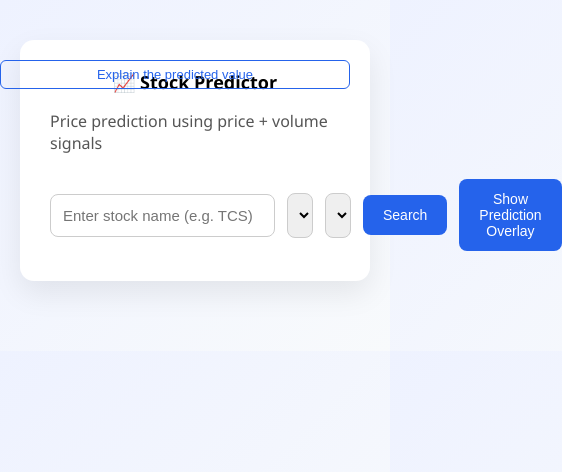
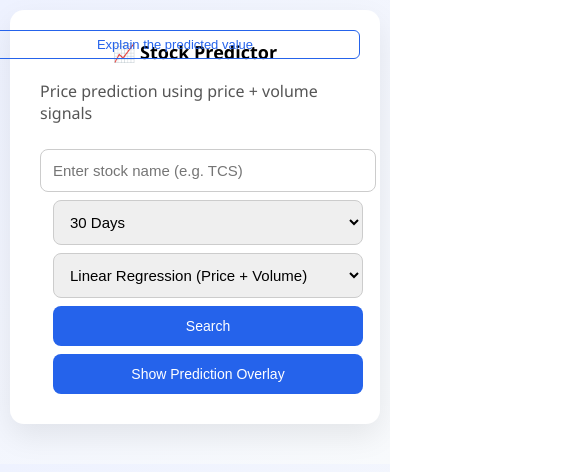
Before and after one commit to Lohithbn12/stock-predictor, a React (Create React App) app in the folder client/: page / in a window 390 px wide. Shown: the top 472 px of the page, 562 px wide, since content can reach past the window. Built offline with nearby package versions, Linux system fonts and the light colour scheme.

Commit message:
Mobile UI Changes

```diff
--- a/client/src/App.css
+++ b/client/src/App.css
@@ -76,9 +76,9 @@ h1 {
 }
 
 .stats {
-  display: grid;
+  display: flex;
   grid-template-columns: repeat(3, 1fr);
-  gap: 20px;
+  gap: 10px;
   margin-bottom: 25px;
 }
 
@@ -232,3 +232,68 @@ h1 {
   border-radius: 6px;
   cursor: pointer;
 }
+
+
+/* ===== MOBILE RESPONSIVE ===== */
+
+.page {
+  padding: 10px;
+}
+
+/* Stack search inputs on mobile */
+.search-row {
+  display: flex;
+  gap: 8px;
+  flex-wrap: wrap;
+}
+
+.search-row input,
+.search-row select,
+.search-row button {
+  min-width: 120px;
+  flex: 1;
+}
+
+/* Mobile: full width stack */
+@media (max-width: 768px) {
+  .search-row {
+    flex-direction: column;
+  }
+
+  .search-row input,
+  .search-row select,
+  .search-row button {
+    width: 100%;
+  }
+
+  .stats {
+    flex-direction: column;
+  }
+
+  .stat-box {
+    width: 100%;
+  }
+
+  .chart-container {
+    height: 300px !important;
+  }
+
+  .modal {
+    width: 95%;
+  }
+}
+
+/* Table scroll fix */
+.table-container {
+  overflow-x: auto;
+}
+
+/* Better buttons on mobile */
+button {
+  padding: 10px;
+}
+
+/* Result card padding */
+.result-card {
+  padding: 10px;
+}
--- a/client/src/HourlyPriceChart.jsx
+++ b/client/src/HourlyPriceChart.jsx
@@ -82,10 +82,11 @@ function HourlyPriceChart({ prices, overlay }) {
   };
 
   return (
-    <div className="chart-container">
-      <Line data={data} options={options} />
-    </div>
-  );
+  <div className="chart-container" style={{ height: "400px" }}>
+    <Line data={data} options={options} />
+  </div>
+);
+
 }
 
 export default HourlyPriceChart;
```
